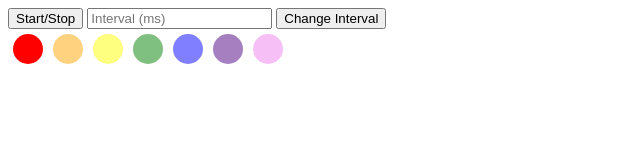
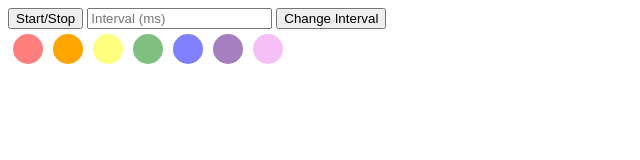
Before and after one commit to UltimaCodes/RandomProjects, a plain HTML site: page partylights.html in a window 1280 px wide. Both pictures are taken after a click on the button "Start/Stop". Shown: the whole page, without its empty margins (0-640 px from the left). Drawn offline with Linux system fonts and the light colour scheme.

Commit message:
Update partylights.html

```diff
--- a/partylights.html
+++ b/partylights.html
@@ -11,7 +11,7 @@
       height: 30px;
       border-radius: 50%;
       margin: 5px;
-      transition: background-color 0.5s ease;
+      transition: opacity 0.5s ease;
     }
   </style>
 </head>
@@ -26,8 +26,9 @@
 
 <script>
   let intervalId;
-  let interval = 1000; // default interval
+  let interval = 1000;
   let running = false;
+  let currentCircle = 0;
 
   function toggleLights() {
     running = !running;
@@ -59,10 +60,12 @@
       const circle = document.createElement('div');
       circle.className = 'circle';
       circle.style.backgroundColor = colors[i];
-      circle.style.opacity = i === 0 ? '1' : '0.5'; // Brighten the first circle
+      circle.style.opacity = i === currentCircle ? '1' : '0.5';
 
       lightsContainer.appendChild(circle);
     }
+
+    currentCircle = (currentCircle + 1) % 7;
   }
 </script>
 
```
